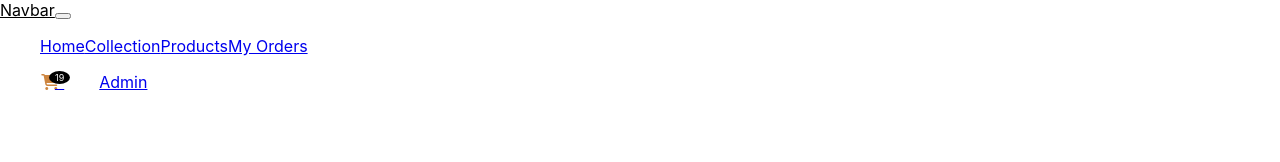
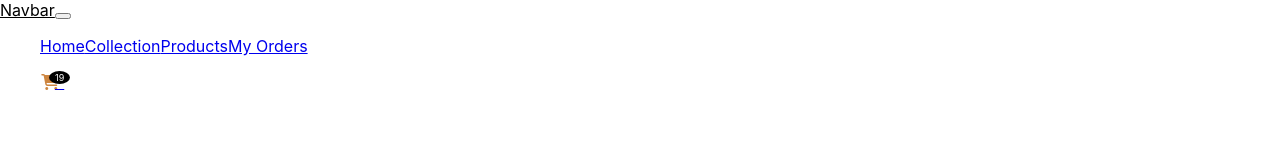
Before and after one commit to Usamaahmad751/ReactCommerce, a React (Create React App) app: page /products/1/details in a window 1280 px wide. Shown: the top 162 px of the page. Built offline with nearby package versions, Linux system fonts and the light colour scheme.

Commit message:
Update Navbar.jsx
Remove manual authorization and using third-party authorization service for authorizing user.

```diff
--- a/src/components/header/navbar.jsx
+++ b/src/components/header/navbar.jsx
@@ -29,9 +29,7 @@ class Navbar extends Component {
                          />
                          </Link>
                         </span>
-                        <span className="admin">
-                            <Link to="/">Admin</Link>
-                        </span>
+
   </div>
                 </nav>
 
```
